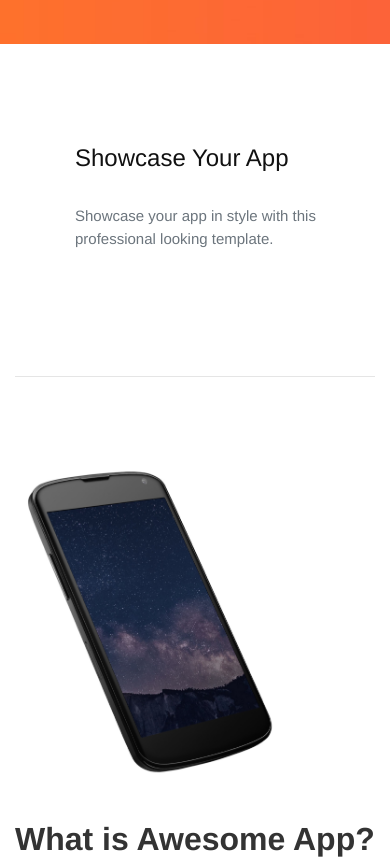
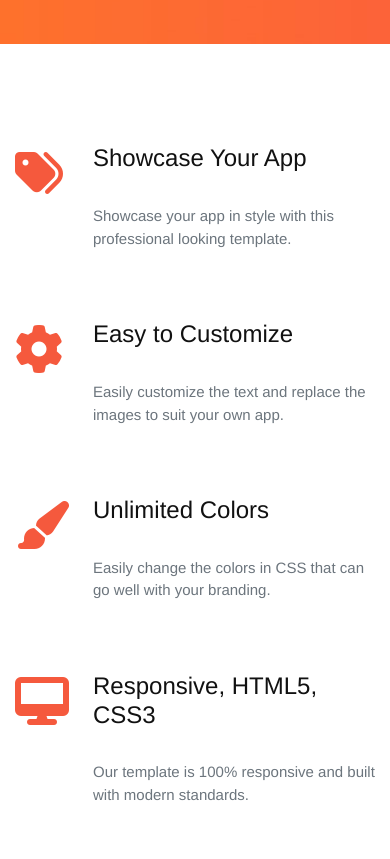
Before and after one commit to SuptoHossein/app-landing-page-ostad, a Vue app: page / in a window 390 px wide. Shown: the part 1020-1879 px from the top of the page. Built offline with nearby package versions, Linux system fonts and the light colour scheme.

Commit message:
finish assignment

```diff
--- a/src/components/Features.vue
+++ b/src/components/Features.vue
@@ -1,18 +1,18 @@
 <template>
   <div class="aa-product-details section" id="features">
     <div class="row">
-      <div class="col-lg-4 col-md-6 col-sm-12" v-for="feature in features" :key="feature.index">
+      <div class="col-lg-4 col-md-6 col-sm-12">
         <div class="icon icon-danger">
-          <i class="{'fa fa-tags': icon}" aria-hidden="true"></i>
+          <i class="fa fa-tags" aria-hidden="true"></i>
         </div>
         <div class="description">
-          <div class="h4">{{ feature.title }}</div>
+          <div class="h4">Showcase Your App</div>
           <p class="text-muted">
             Showcase your app in style with this professional looking template.
           </p>
         </div>
       </div>
-      <!-- <div class="col-lg-4 col-md-6 col-sm-12">
+      <div class="col-lg-4 col-md-6 col-sm-12">
         <div class="icon icon-danger">
           <i class="fa fa-cog" aria-hidden="true"></i>
         </div>
@@ -67,17 +67,7 @@
             Use Bootstrap and PaperKit to add additional components.
           </p>
         </div>
-      </div> -->
+      </div>
     </div>
   </div>
 </template>
-
-<script setup>
-const features = [
-  {
-    icon: true,
-    title: "Showcase Your App",
-    text: "Showcase your app in style with this professional looking template. "
-  }
-]
-</script>
--- a/src/components/Footer.vue
+++ b/src/components/Footer.vue
@@ -15,9 +15,9 @@
         </div>
         <div class="col-md-12">
           <p class="mt-3">
-            Copyright &copy; Awesome App. All rights reserved.<br />Design -
+            {{ titleOne }}<br />{{ titleTwo }}
             <a class="credit" href="https://templateflip.com" target="_blank"
-              >TemplateFlip</a
+              >{{ link }}</a
             >
           </p>
         </div>
@@ -25,3 +25,9 @@
     </div>
   </footer>
 </template>
+
+<script setup>
+const titleOne = "Copyright &copy; Awesome App. All rights reserved."
+const titleTwo = "Design -"
+const link = "TemplateFlip"
+</script>
--- a/src/components/Price.vue
+++ b/src/components/Price.vue
@@ -9,7 +9,7 @@
       </div>
       <div class="row">
         <div class="col-lg-3 col-md-6" v-for="price in prices" :key="price.key">
-          <div class="card aa-price text-center" :class="{ 'aa-price-active': isActive }">
+          <div class="card aa-price text-center" >
             <div class="card-body">
               <div class="h5 mt-0">{{ price.title }}</div>
               <div class="aa-price-section">
--- a/src/components/Screenshot.vue
+++ b/src/components/Screenshot.vue
@@ -34,7 +34,7 @@
                 <div class="carousel-item active">
                   <img
                     class="img-fluid"
-                    src="./../../public/images/3.jpg"
+                    src="./../../images/3.jpg"
                     alt="First slide"
                   />
                   <div class="carousel-caption d-none d-md-block"></div>
@@ -42,7 +42,7 @@
                 <div class="carousel-item">
                   <img
                     class="img-fluid"
-                    src="./../../public/images/4.jpg"
+                    src="./../../images/4.jpg"
                     alt="Second slide"
                   />
                   <div class="carousel-caption d-none d-md-block"></div>
@@ -50,7 +50,7 @@
                 <div class="carousel-item">
                   <img
                     class="img-fluid"
-                    src="./../../public/images/5.jpg"
+                    src="./../../images/5.jpg"
                     alt="Third slide"
                   />
                   <div class="carousel-caption d-none d-md-block"></div>
@@ -85,19 +85,4 @@ const screenshotData = {
   text: `Add your app screenshots below. Make sure to make them lively by putting them inside real device mockups
           Replace this text to describe the screenshots of your app.`
 }
-
-// const slides = [
-//   {
-//     image: "./../src/assets/images/3.jpg",
-//     alt: "First slide"
-//   },
-//   {
-//     image: "./../src/assets/images/4.jpg",
-//     alt: "Third slide"
-//   },
-//   {
-//     image: "./../src/assets/images/5.jpg",
-//     alt: "Third slide"
-//   }
-// ]
 </script>
```
